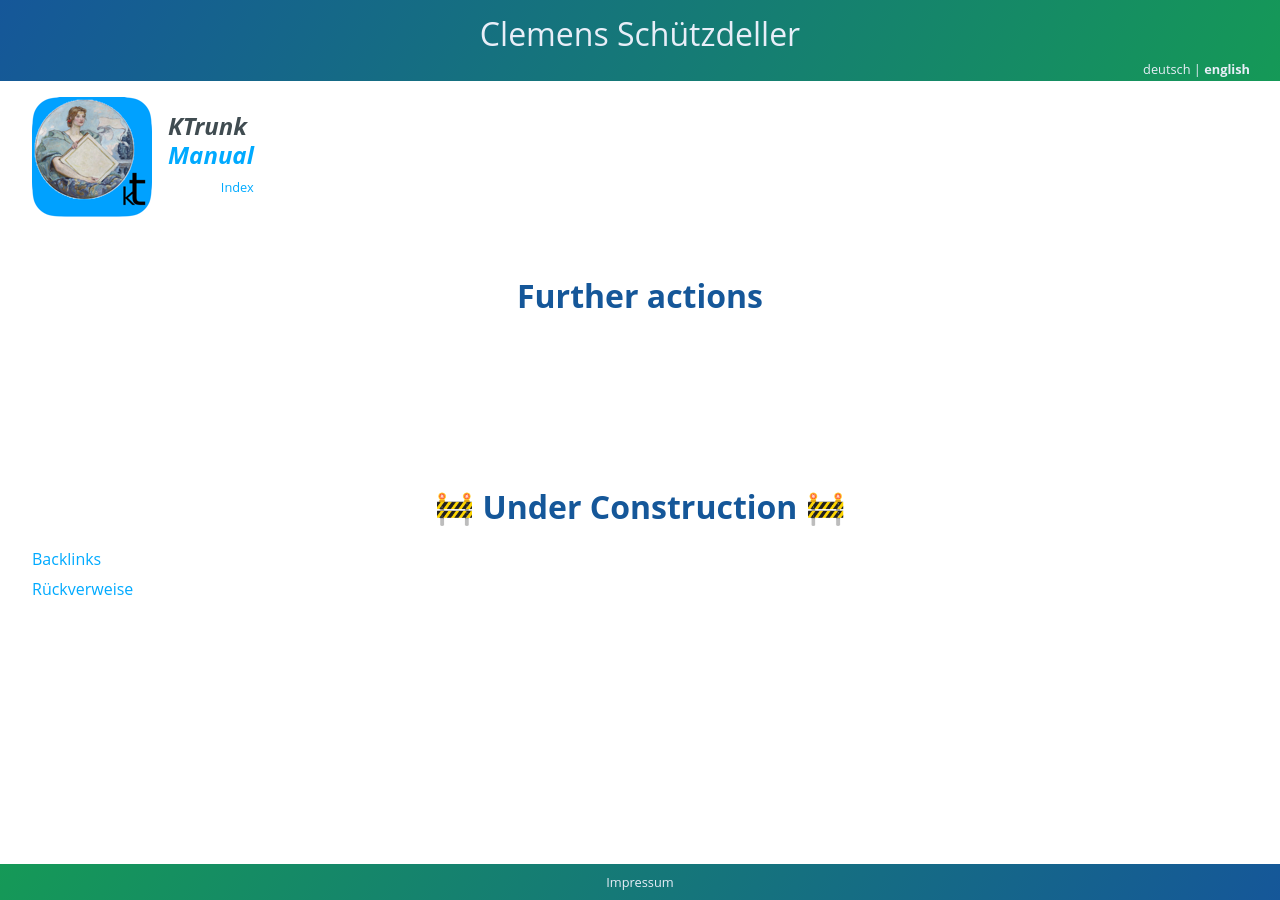
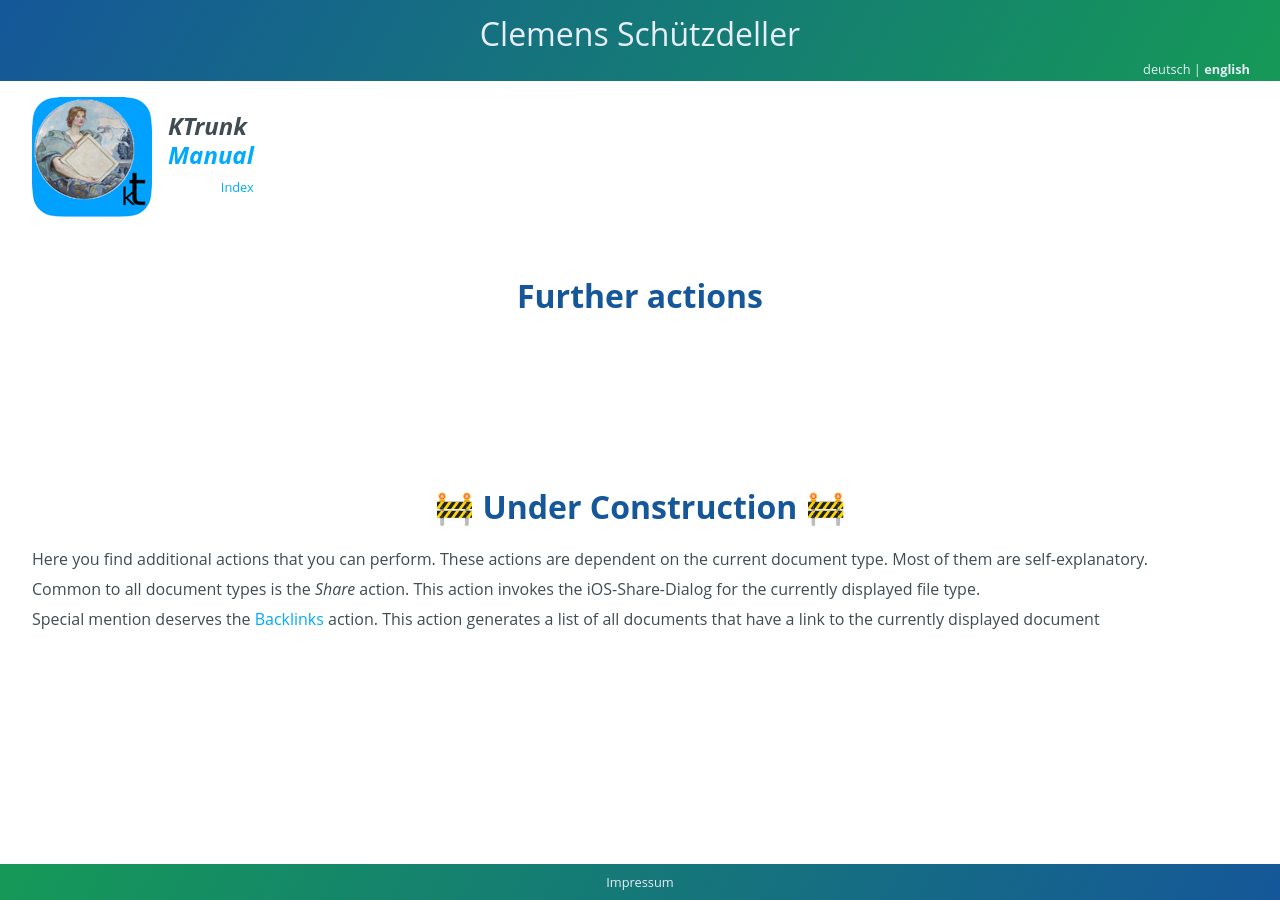
Before and after one commit to cs-LA/home, a Jekyll site: the page built from KTrunk/Manual/FurtherActions.md, in a window 1280 px wide. Built offline with Jekyll 4.4.1, drawn with Linux system fonts in a browser that asks for light colours; our own code applies the rules of GitHub Pages for plain Markdown files.

Commit message:
Update FurtherActions.md

```diff
--- a/KTrunk/Manual/FurtherActions.md
+++ b/KTrunk/Manual/FurtherActions.md
@@ -21,7 +21,15 @@
   <span class="en">&#128679; Under Construction &#128679;</span>
   <span class="de">&#128679; In Bearbeitung &#128679;</span>
 </h1>
-
-<a href="https://en.m.wikipedia.org/wiki/Backlink">Backlinks</a>
-
-<a href="https://de.m.wikipedia.org/wiki/Rückverweis">Rückverweise</a>
+<p>
+  <span class="en">Here you find additional actions that you can perform. These actions are dependent on the current document type. Most of them are self-explanatory.</span>
+  <span class="de">Hier findet man weitere Aktionen, die ma ausführen kann. Die möglichen Aktionen sind abhängig von dem angezeigten Dokumententyp. Die meisten sond selbserklärend.</span>
+</p>
+<p>
+  <span class="en">Common to all document types is the <i>Share</i> action. This action invokes the iOS-Share-Dialog for the currently displayed file type.</span>
+  <span class="de">Allen Dokumenttypen gemeinsam ist die Aktion <i>Teilen</i>. Diese Aktion ruft den iOS-Teilen-Dialog für den aktuell angezeigten Datei-Typen auf.</span>
+</p>
+<p>
+  <span class="en">Special mention deserves the <a href="https://en.m.wikipedia.org/wiki/Backlink">Backlinks</a> action. This action generates a list of all documents that have a link to the currently displayed document</span>
+  <span class="de">Besondere Erwähnung verdient noch die Aktio n<a href="https://de.m.wikipedia.org/wiki/Rückverweis">Rückverweise</a>. Über diese Aktion werden alle Dokumente aufgelistet, die einen Verweis (Link) auf das aktuell angezeigte Dokument haben.</span>
+</p>
```
